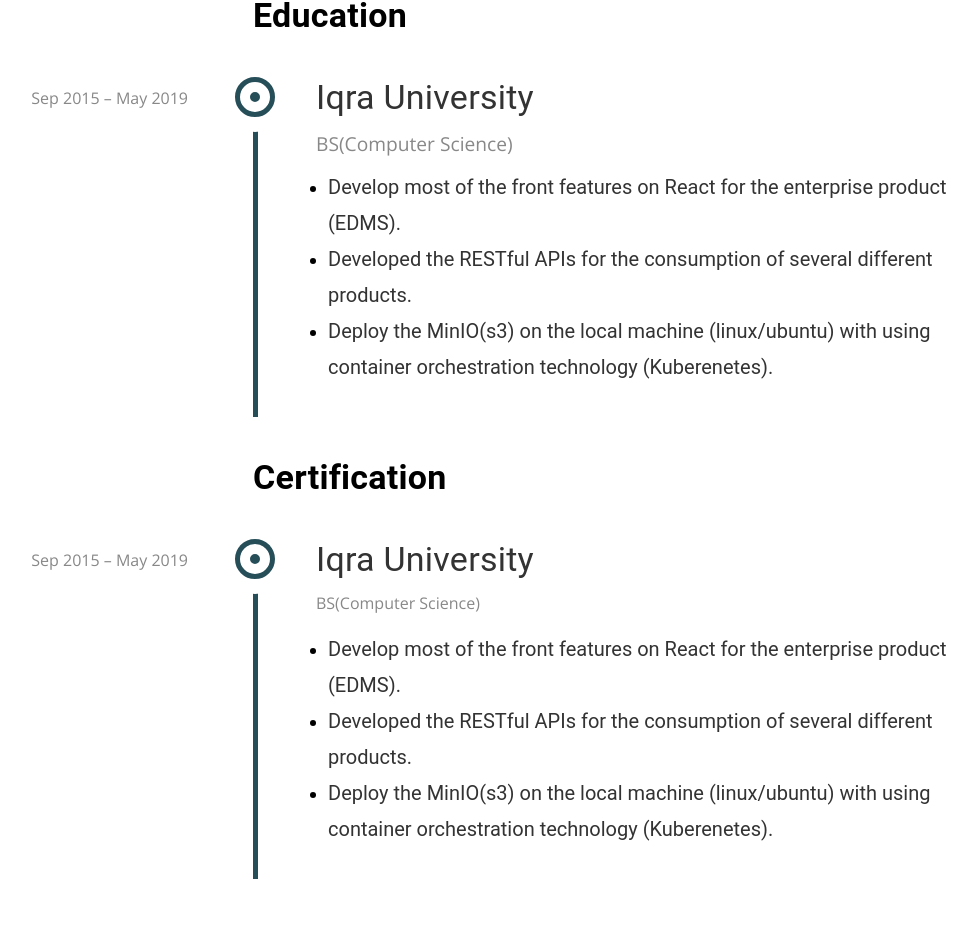
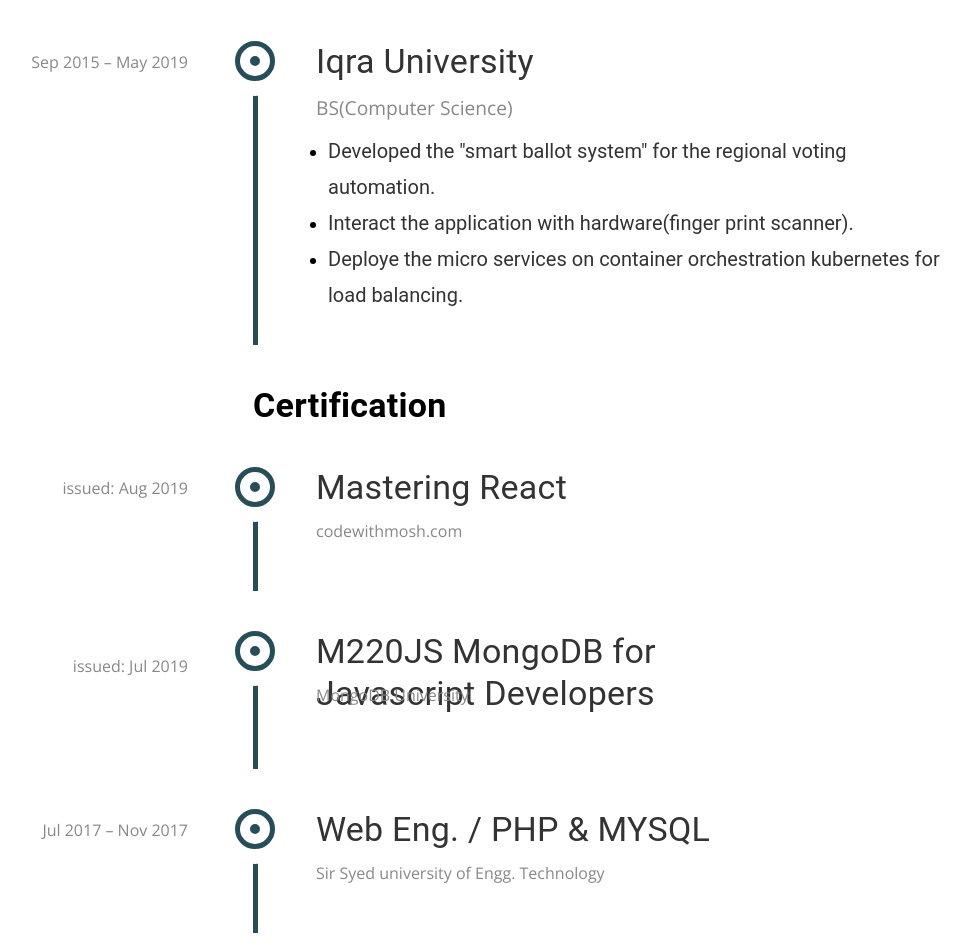
Before and after one commit to Hamzaalam/profile-resume-app, a React (Create React App) app: page /#/resume in a window 1280 px wide. Shown: the part 1233-2183 px from the top of the page, without its empty margins (37-1014 px from the left). Before the commit the page ends 2132 px from the top, so only its background shows below. Built offline with nearby package versions, Linux system fonts and the light colour scheme.

Commit message:
project section

```diff
--- a/src/Projects/Project.jsx
+++ b/src/Projects/Project.jsx
@@ -1,17 +1,56 @@
 import React from 'react';
+import Typography from '@material-ui/core/Typography';
+import Grid from '@material-ui/core/Grid';
+import Single from './Single';
 const project = () => {
     const  content ={
         margin: '0 auto',
         maxWidth:'700px',
         padding:'20px 20px',
-        background:'#535b67'
+        // background:'#535b67'
     }
     const section = {
         marginTop:'40px'
     }
+    const heading ={
+        fontWeight:'700',
+    }
+    const projectTitle ={
+        color:'#333'
+    }
+    const projectTools ={
+        color:'#888'
+    }
+    const projectDescription ={
+        color:'#333',
+        fontSize: '18px',
+        lineHeight: '1.8em',
+        letterSpacing: '0',
+    }
     return ( <div style={content}>
                 <section style={section}>
-                    <h2>Pojects Coming Soon!</h2>
+                    <Typography variant='h4' style={heading} >
+                        My Projects
+                    </Typography>
+                    <Single
+                        Title={'Electronic Document Management System (ENT. Application):'}
+                        Tools={'Reactjs, Material UI , Nodejs , MongoDB, MinIO, PDFjs'}
+                        Description={'Work on enterprise EDMS application which maintains the document life cycle and flexible to deploy on any organization and their subsidiaries .My role is to develop the most of the front end features on react and deployment of MinIO(object storage) on Kuberenetes and develop the RESTful APIs on nodejs with MinIO-SDK.'}
+                    />
+                     <Single
+                        Title={'React PDF Viewer:'}
+                        Tools={'Reactjs, PDFjs'}
+                        Description={'React PDF Viewer is an open source library for react developers which helps to view PDF files from any source local storage OR an online.'}
+                        Demo={'https://hamzaalam.github.io/react-pdf-viewer-demo'}
+                        Project={'https://github.com/Hamzaalam/react-pdf-viewer'}
+                    />
+                    <Single
+                        Title={'Developer Folio App:'}
+                        Tools={'Reactjs, Material UI'}
+                        Description={'Developer Folio is an app to showcase your work online specially for engineers,developers,and freelancers which have the features of profile creation, resume,contacts, projects display, and blogs.'}
+                        Demo={'https://hamzaalam.github.io/'}
+                        Project={'https://github.com/Hamzaalam/developer-folio-app'}
+                    />
                 </section>
             </div>
             );
--- /dev/null
+++ b/src/Projects/Single.jsx
@@ -0,0 +1,71 @@
+import React from 'react';
+import Typography from '@material-ui/core/Typography';
+import Grid from '@material-ui/core/Grid';
+import Link from '@material-ui/core/Link'
+const Single = (props) => {
+    const projectTitle ={
+        color:'#333'
+    }
+    const projectTools ={
+        color:'#888'
+    }
+    const projectDescription ={
+        color:'#333',
+        fontSize: '18px',
+        lineHeight: '1.8em',
+        letterSpacing: '0',
+    }
+    const projectLink ={
+        color:'#333',
+    }
+    const {Title, Tools , Description , Demo, Project} = props;
+    return ( <>
+                <Grid container style={{marginTop:'30px'}}>
+                    <Grid item xs={12} >
+                        <Typography variant='h5' style={projectTitle}>
+                                {Title}
+                        </Typography>
+                    </Grid>
+                </Grid>
+                <Grid container>
+                    <Grid item xs={12}>
+                        <Typography  style={projectTools}>
+                            {Tools}
+                        </Typography>
+                    </Grid>
+                </Grid>
+                <Grid container style={{marginTop:'15px'}}>
+                    <Grid item xs={12}>
+                        <Typography  style={projectDescription}>
+                            {Description}
+                        </Typography>
+                    </Grid>
+                </Grid>
+                <Grid container style={{marginTop:'10px'}}>
+                    <Grid item xs={12}>
+                        {Demo?
+                            <Typography  style={projectLink}>
+                                Demo:
+                                <Link href={Demo} target="_blank" style={{marginLeft:'17px'}}>
+                                    {Demo}
+                                </Link>
+                            </Typography>
+                        :''
+                        }
+                        {Project?
+                            <Typography  style={projectLink}>
+                                Project:
+                                <Link href={Project} target="_blank" style={{marginLeft:'10px'}}>
+                                    {Project}
+                                </Link>
+                            </Typography>
+                        :''
+                        }
+
+                    </Grid>
+                </Grid>
+             </>
+            );
+}
+
+export default Single;
--- a/src/Resume/Item.jsx
+++ b/src/Resume/Item.jsx
@@ -99,6 +99,7 @@
             <div style={itemDate}>
                      {year}
             </div>
+            {points?
                 <div style={itemDescription}>
                     <ul style={{margin:'unset'}}>
                         {points.map( p =>
@@ -110,6 +111,7 @@
                         )}
                     </ul>
                 </div>
+            :''}
             </div>
            );
 }
--- a/src/Resume/Resume.jsx
+++ b/src/Resume/Resume.jsx
@@ -88,7 +88,6 @@
                         positionRole={'JavaScript(ES6), Angular, React, HTML, JS, CSS'}
                         year={'Nov 2018 – Apr 2019'}
                         points={['Built a questionnaire application with user management and result automation.',
-                                 'Integrate new features at their existing apps on Angular.',
                                  'Customization and feature integration to their existing different sites on Angular and React.'
                                 ]}
                     />
@@ -100,12 +99,11 @@
                     <Item
                         flag={'Education'}
                         companyTitle={'Iqra University'}
-                        //postion={'BS(Computer Science)'}
                         positionRole={'BS(Computer Science)'}
                         year={'Sep 2015 – May 2019'}
-                        points={['Develop most of the front features on React for the enterprise product (EDMS).',
-                                 'Developed the RESTful APIs for the consumption of several different products.',
-                                 'Deploy the MinIO(s3) on the local machine (linux/ubuntu) with using container orchestration technology (Kuberenetes).',
+                        points={['Developed the "smart ballot system" for the regional voting automation.',
+                                 'Interact the application with hardware(finger print scanner).',
+                                 'Deploye the micro services on container orchestration kubernetes for load balancing.',
 
                                 ]}
                     />
@@ -116,15 +114,21 @@
                     </Typography>
                     <Item
                         flag={'Certification'}
-                        companyTitle={'Iqra University'}
-                        //postion={'BS(Computer Science)'}
-                        positionRole={'BS(Computer Science)'}
-                        year={'Sep 2015 – May 2019'}
-                        points={['Develop most of the front features on React for the enterprise product (EDMS).',
-                                 'Developed the RESTful APIs for the consumption of several different products.',
-                                 'Deploy the MinIO(s3) on the local machine (linux/ubuntu) with using container orchestration technology (Kuberenetes).',
-
-                                ]}
+                        companyTitle={'Mastering React'}
+                        positionRole={'codewithmosh.com'}
+                        year={'issued: Aug 2019'}
+                    />
+                    <Item
+                        flag={'Certification'}
+                        companyTitle={'M220JS MongoDB for Javascript Developers'}
+                        positionRole={'MongoDB University'}
+                        year={'issued: Jul 2019'}
+                    />
+                     <Item
+                        flag={'Certification'}
+                        companyTitle={'Web Eng. / PHP & MYSQL'}
+                        positionRole={'Sir Syed university of Engg. Technology'}
+                        year={'Jul 2017 – Nov 2017'}
                     />
                 </section>
             </div>
```
Lines whose indentation alone changed are shown as unchanged.
